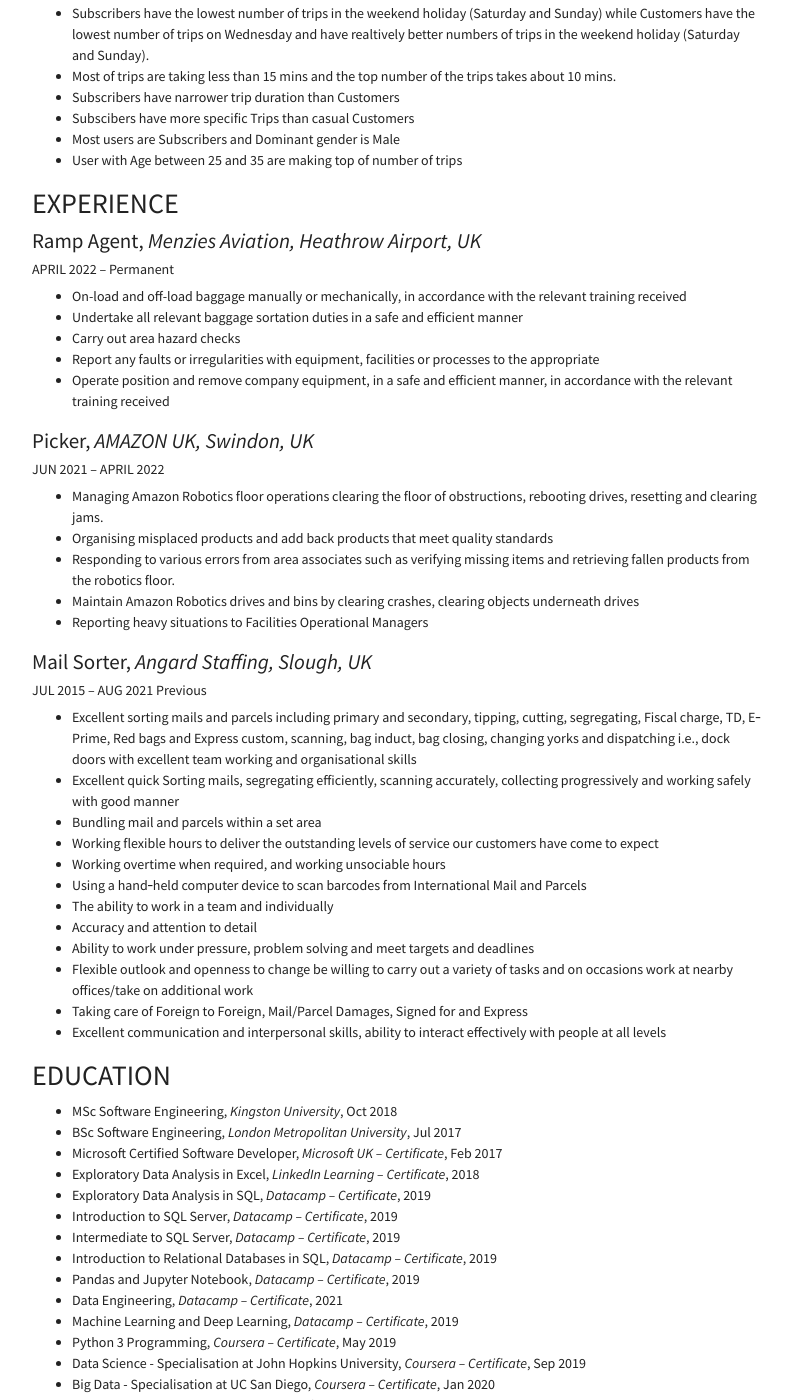
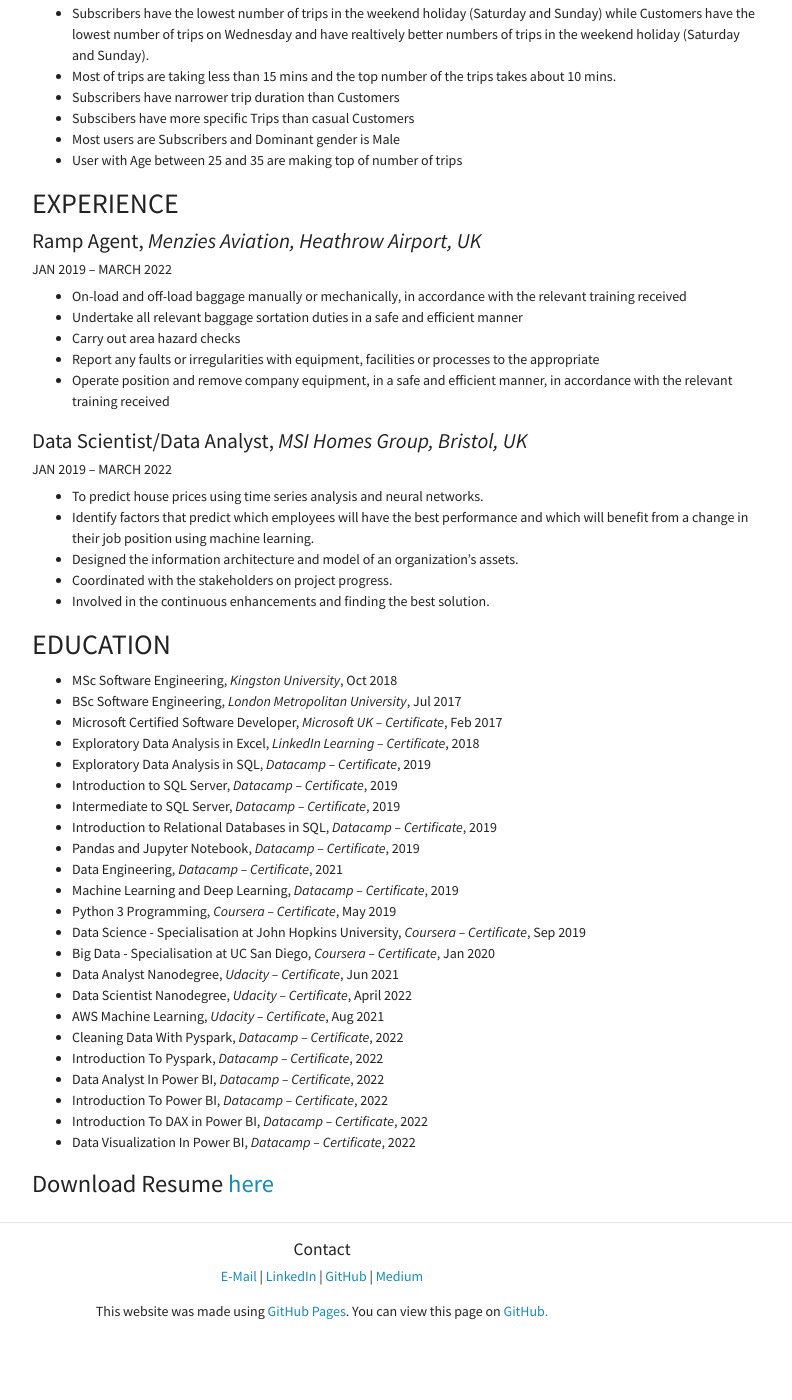
Before and after one commit to ayyoonis/ayoonis.github.io, a Jekyll site: the page built from Resume.md, in a window 1280 px wide and 1400 px high, scrolled down 1248 px. Shown: the whole window, without its empty margins (338-1130 px from the left). Built offline with Jekyll 4.4.1, drawn with Linux system fonts in a browser that asks for light colours; nearby versions of some CDN libraries; our own code applies the rules of GitHub Pages for plain Markdown files; after the commit the page ends 2586 px from its top, so only the background shows below that.

Commit message:
Update Resume.md

```diff
--- a/Resume.md
+++ b/Resume.md
@@ -49,41 +49,22 @@
 - User with Age between 25 and 35 are making top of number of trips
 
 ## EXPERIENCE
-#### Ramp Agent, *Menzies Aviation, Heathrow Airport, UK*
-###### APRIL 2022 – Permanent
+####  Ramp Agent, *Menzies Aviation, Heathrow Airport, UK*
+###### JAN 2019 – MARCH 2022
 - On-load and off-load baggage manually or mechanically, in accordance with the relevant training received
 - Undertake all relevant baggage sortation duties in a safe and efficient manner
 - Carry out area hazard checks
 - Report any faults or irregularities with equipment, facilities or processes to the appropriate
 - Operate position and remove company equipment, in a safe and efficient manner, in accordance with the relevant training received
 
-#### Picker, *AMAZON UK, Swindon, UK*
-###### JUN 2021 – APRIL 2022
-- Managing Amazon Robotics floor operations clearing the floor of obstructions, rebooting drives, resetting and clearing jams.
-- Organising misplaced products and add back products that meet quality standards
-- Responding to various errors from area associates such as verifying missing items and retrieving fallen products from
-  the robotics floor.
-- Maintain Amazon Robotics drives and bins by clearing crashes, clearing objects underneath drives
-- Reporting heavy situations to Facilities Operational Managers
 
-#### Mail Sorter, *Angard Staffing, Slough, UK*
-###### JUL 2015 – AUG 2021 Previous
-- Excellent sorting mails and parcels including primary and secondary, tipping, cutting, segregating, Fiscal charge, TD,
-  E‐Prime, Red bags and Express custom, scanning, bag induct, bag closing, changing yorks and dispatching i.e., dock
-  doors with excellent team working and organisational skills
--	Excellent quick Sorting mails, segregating efficiently, scanning accurately, collecting progressively and working safely
-  with good manner
--	Bundling mail and parcels within a set area
--	Working flexible hours to deliver the outstanding levels of service our customers have come to expect
--	Working overtime when required, and working unsociable hours
--	Using a hand‐held computer device to scan barcodes from International Mail and Parcels
--	The ability to work in a team and individually
--	Accuracy and attention to detail
--	Ability to work under pressure, problem solving and meet targets and deadlines
--	Flexible outlook and openness to change be willing to carry out a variety of tasks and on occasions work at nearby
-  offices/take on additional work
-- Taking care of Foreign to Foreign, Mail/Parcel Damages, Signed for and Express
-- Excellent communication and interpersonal skills, ability to interact effectively with people at all levels
+#### Data Scientist/Data Analyst, *MSI Homes Group, Bristol, UK*
+###### JAN 2019 – MARCH 2022
+- To predict house prices using time series analysis and neural networks.
+- Identify factors that predict which employees will have the best performance and which will benefit from a change in their job position using machine learning.
+- Designed the information architecture and model of an organization's assets.
+- Coordinated with the stakeholders on project progress.
+- Involved in the continuous enhancements and finding the best solution.
 
 ## EDUCATION
 - MSc Software Engineering, *Kingston University*, Oct 2018
```
